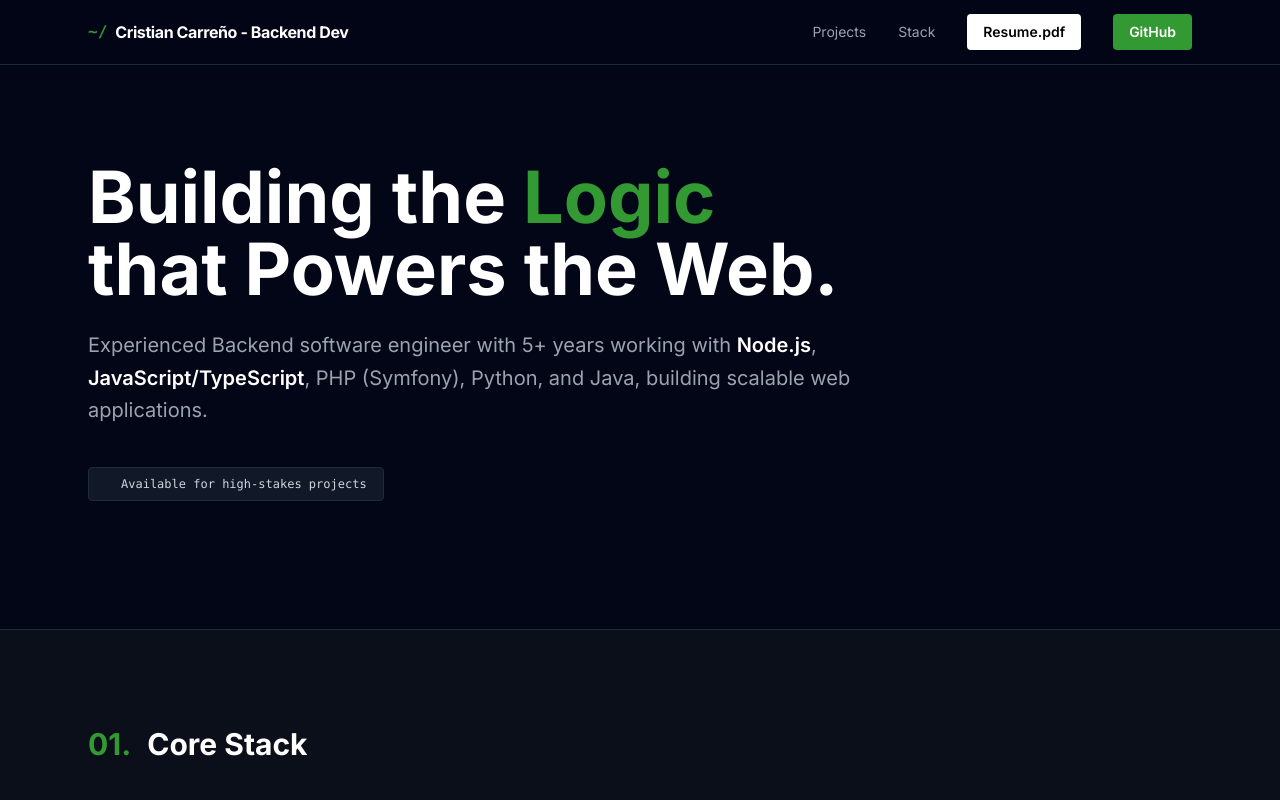
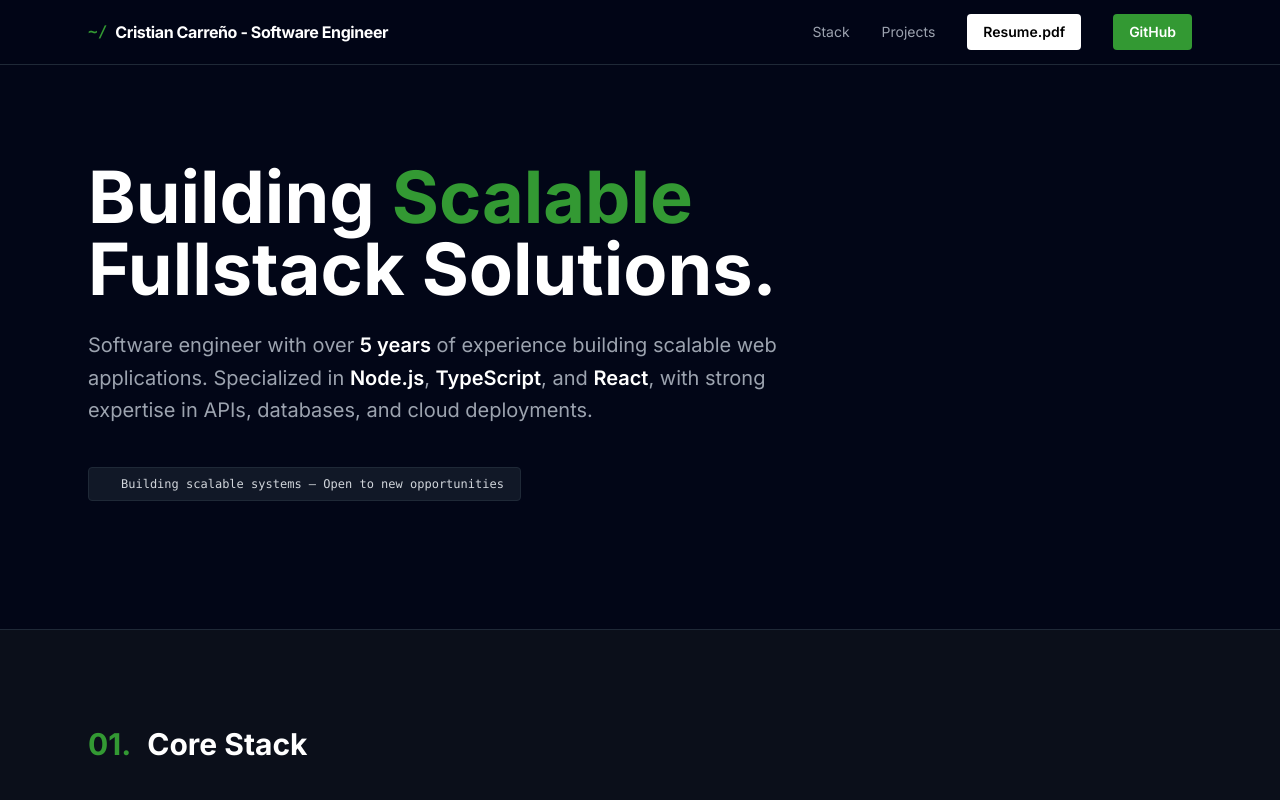
Before and after one commit to gaaplex/cycarrenol_portfolio, a React (Vite) app: page / in a window 1280 px wide. Shown: the top 800 px of the page. Built offline with nearby package versions, Linux system fonts and the light colour scheme; no server answers.

Commit message:
Edit resume.pdf to access with folder + UI minor changes

```diff
--- a/App.tsx
+++ b/App.tsx
@@ -25,15 +25,15 @@ const App: React.FC = () => {
         <div className="max-w-6xl mx-auto px-4 md:px-6 h-16 flex items-center justify-between">
           <div className="flex items-center gap-2">
             <span className="text-[#339933] font-mono font-bold">~/</span>
-            <span className="text-white font-bold tracking-tight text-sm md:text-base hidden sm:inline">Cristian Carreño - Backend Dev</span>
+            <span className="text-white font-bold tracking-tight text-sm md:text-base hidden sm:inline">Cristian Carreño - Software Engineer</span>
             <span className="text-white font-bold tracking-tight text-sm sm:hidden">Cristian C.</span>
           </div>
           <div className="flex items-center gap-3 md:gap-8">
             <div className="hidden md:flex items-center gap-8">
+              <a href="#skills" className="text-gray-400 hover:text-[#339933] text-sm transition-colors">Stack</a>
               <a href="#projects" className="text-gray-400 hover:text-[#339933] text-sm transition-colors">Projects</a>
-              <a href="#skills" className="text-gray-400 hover:text-[#339933] text-sm transition-colors">Stack</a>
             </div>
-            <a href="https://drive.google.com/file/d/12Fn0WJpds-G57R9iVwiQSD_-jOaSFpyl/view?usp=drive_link" target="_blank" className="bg-white text-black px-3 py-1.5 md:px-4 md:py-2 rounded text-[12px] md:text-sm font-semibold hover:bg-gray-200 transition-colors">
+            <a href="https://drive.google.com/drive/folders/1wjGxilT6Aymve4zCb09zxXLwZZC3-BGz?usp=sharing" target="_blank" className="bg-white text-black px-3 py-1.5 md:px-4 md:py-2 rounded text-[12px] md:text-sm font-semibold hover:bg-gray-200 transition-colors">
               Resume.pdf
             </a>
             <a href="https://github.com/gaaplex" target="_blank" className="bg-[#339933] text-white px-3 py-1.5 md:px-4 md:py-2 rounded text-[12px] md:text-sm font-semibold hover:bg-green-700 transition-colors">
@@ -47,17 +47,17 @@ const App: React.FC = () => {
       <header className="max-w-6xl mx-auto px-6 pt-24 pb-32">
         <div className="max-w-3xl">
           <h1 className="text-5xl md:text-7xl font-bold text-white mb-6 leading-tight">
-            Building the <span className="text-[#339933]">Logic</span> that Powers the Web.
+            Building <span className="text-[#339933]">Scalable</span> Fullstack Solutions.
           </h1>
           <p className="text-xl text-gray-400 mb-10 leading-relaxed">
-            Experienced Backend software engineer with 5+ years working with <span className="text-white font-semibold">Node.js</span>,
-            <span className="text-white font-semibold"> JavaScript/TypeScript</span>, PHP (Symfony), Python, and Java, building scalable
-            web applications.
+            Software engineer with over <span className="text-white font-semibold">5 years</span> of experience building scalable web applications.
+            Specialized in <span className="text-white font-semibold">Node.js</span>, <span className="text-white font-semibold">TypeScript</span>,
+            and <span className="text-white font-semibold">React</span>, with strong expertise in APIs, databases, and cloud deployments.
           </p>
           <div className="flex flex-wrap gap-4">
             <div className="px-4 py-2 bg-gray-900 border border-gray-800 rounded flex items-center gap-2">
               <span className="w-2 h-2 bg-green-500 rounded-full animate-ping"></span>
-              <span className="text-xs font-mono text-gray-300">Available for high-stakes projects</span>
+              <span className="text-xs font-mono text-gray-300">Building scalable systems — Open to new opportunities</span>
             </div>
           </div>
         </div>
```
